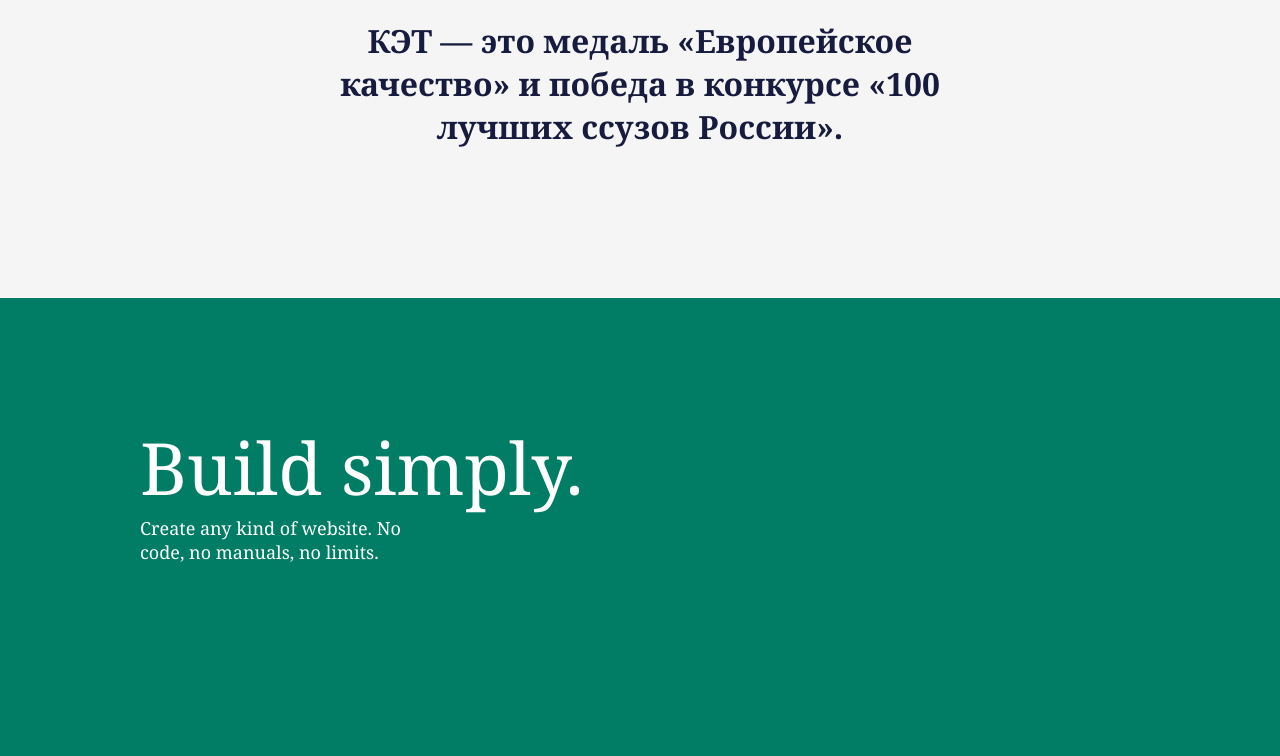
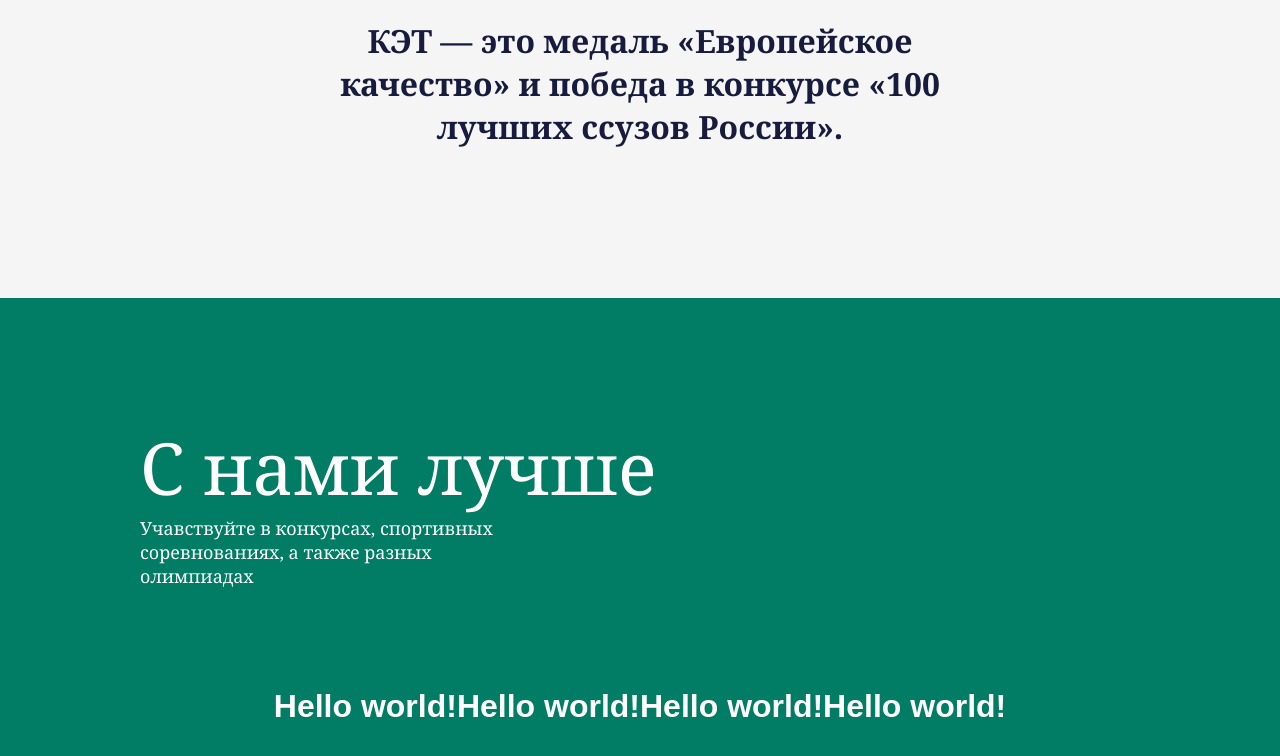
Before and after one commit to Alexrus-cyber/KetEnterprise, a React (Create React App) app: page / in a window 1280 px wide. Shown: the part 1320-2076 px from the top of the page. Built offline with nearby package versions, Linux system fonts and the light colour scheme.

Commit message:
micro fix

```diff
--- a/src/App.js
+++ b/src/App.js
@@ -2,8 +2,10 @@ import './App.css';
 import {Header} from "./Components/Header/Header";
 import {BrowserRouter, Route, Routes} from "react-router-dom";
 import {Landing} from "./Components/Landing/Landing";
+import {useEffect} from "react";
 
 function App(props) {
+
   return (
       <BrowserRouter>
           <div className="App">
--- a/src/Components/Landing/Landing.jsx
+++ b/src/Components/Landing/Landing.jsx
@@ -1,9 +1,11 @@
 import styles from './Landing.module.css'
 import {WelcomePage} from "./WelcomePage/WelcomePage";
 import {SecondPage} from "./SecondPage/SecondPage";
+import {useEffect} from "react";
 
 
 export const Landing = () => {
+
     return (
         <div className={styles.Landing}>
             <div style={{display: 'inline-block', justifyContent: "center", width: '100%'}}>
--- a/src/Components/Landing/SecondPage/SecondPage.jsx
+++ b/src/Components/Landing/SecondPage/SecondPage.jsx
@@ -1,29 +1,37 @@
 import styles from './SecondPage.module.css'
 
 export const SecondPage = () =>{
+
     return (
         <div className={styles.container}>
-            <div className={styles.textContainer}>
-                <div className={styles.textAlign}>
-                    <p className={styles.p}>Build simply.</p>
-                    <div className={styles.text}>
-                         <span className={styles.span}>Create any kind of website. No code,
-                         no manuals, no limits.</span>
-                    </div>
+          <div className={styles.inlineBlock}>
 
-                </div>
-
-            </div>
+              <div className={styles.textContainer}>
+                  <div className={styles.textAlign}>
+                      <p className={styles.p}>С нами лучше</p>
+                      <div className={styles.text}>
+                         <span className={styles.span}>Учавствуйте в конкурсах, спортивных соревнованиях, а также
+                         разных олимпиадах</span>
+                      </div>
+                  </div>
+              </div>
 
 
 
 
-            <div></div>
+              <div className={styles.flex + ' ' + styles.imageContainer}>
+                  <div><h1>Hello world!</h1></div>
+                  <div><h1>Hello world!</h1></div>
+                  <div><h1>Hello world!</h1></div>
+                  <div><h1>Hello world!</h1></div>
+
+              </div>
 
 
 
 
-         {/*   <div></div>*/}
+              {/*   <div></div>*/}
+          </div>
         </div>
     )
 }
--- a/src/Components/Landing/SecondPage/SecondPage.module.css
+++ b/src/Components/Landing/SecondPage/SecondPage.module.css
@@ -30,10 +30,6 @@
     font-family: Recoleta,Georgia,"Times New Roman",Times,serif;
 }
 
-.imageContainer{
-      font-family: Recoleta,Georgia,"Times New Roman",Times,serif;
-}
-
 .p{
     font-size: 72px;
 }
@@ -45,5 +41,10 @@
 }
 
 .text{
-    width: 300px;
+    width: 400px;
 }
+
+.imageContainer{
+    padding: 100px;
+    margin: auto;
+}
--- a/src/index.js
+++ b/src/index.js
@@ -7,6 +7,7 @@ import {state} from './Redux/State'
 
 const root = ReactDOM.createRoot(document.getElementById('root'));
 root.render(
+
   <React.StrictMode>
     <App appState = {state}/>
   </React.StrictMode>
```
